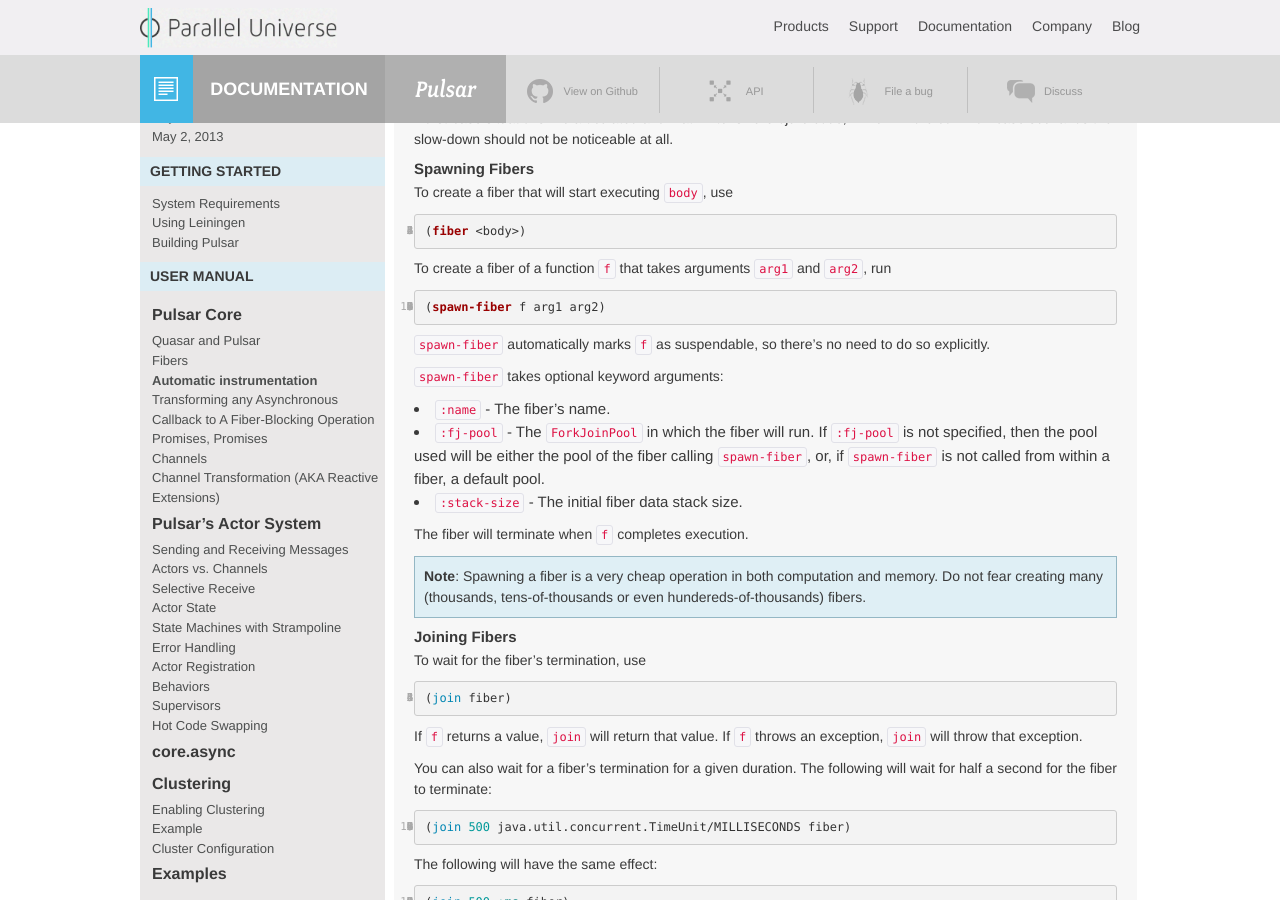
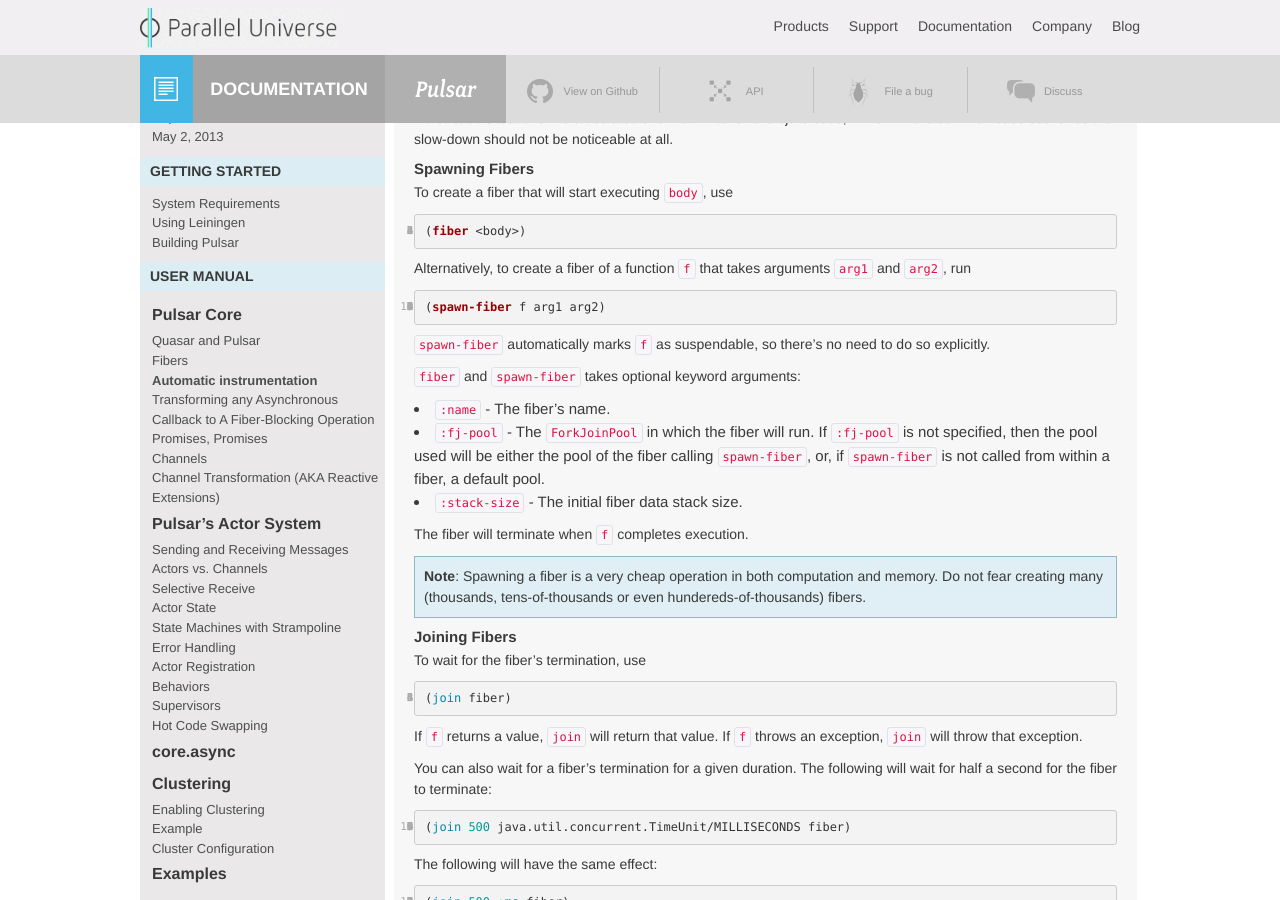
Before and after one commit to puniverse/pulsar, a Jekyll site: the page built from docs/index.md, in a window 1280 px wide and 900 px high, scrolled down 2618 px. Built offline with Jekyll 4.4.1, drawn with Linux system fonts in a browser that asks for light colours; nearby versions of some CDN libraries; Markdown is read by kramdown in place of the engine named in the settings.

Commit message:
:memo: -

```diff
--- a/docs/index.md
+++ b/docs/index.md
@@ -171,7 +171,7 @@
 (fiber <body>)
 ~~~
 
-To create a fiber of a function `f` that takes arguments `arg1` and `arg2`, run
+Alternatively, to create a fiber of a function `f` that takes arguments `arg1` and `arg2`, run
 
 ~~~ clojure
 (spawn-fiber f arg1 arg2)
@@ -179,7 +179,7 @@
 
 `spawn-fiber` automatically marks `f` as suspendable, so there's no need to do so explicitly.
 
-`spawn-fiber` takes optional keyword arguments:
+`fiber` and `spawn-fiber` takes optional keyword arguments:
 
 * `:name` - The fiber's name.
 * `:fj-pool` - The `ForkJoinPool` in which the fiber will run.
```
